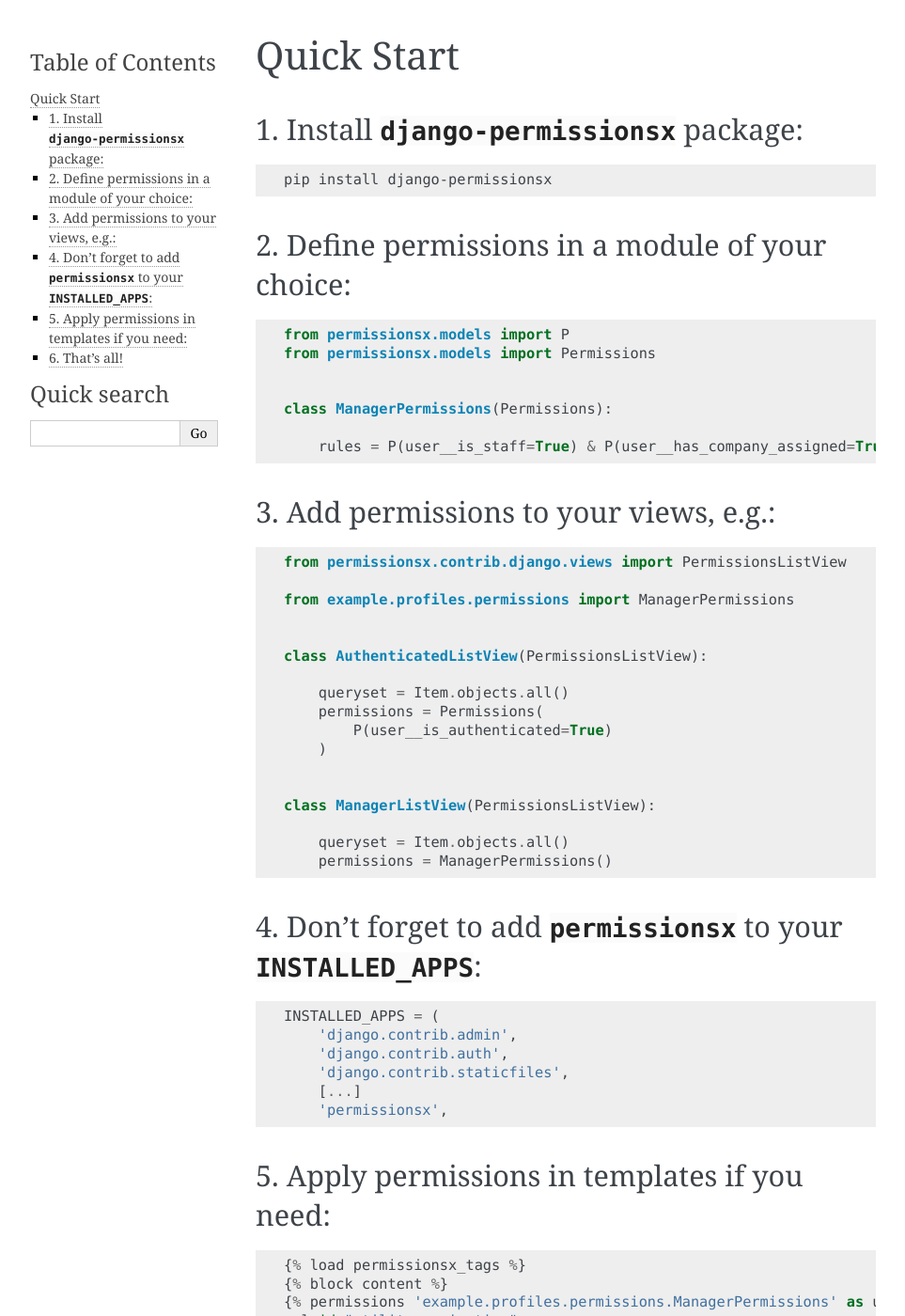
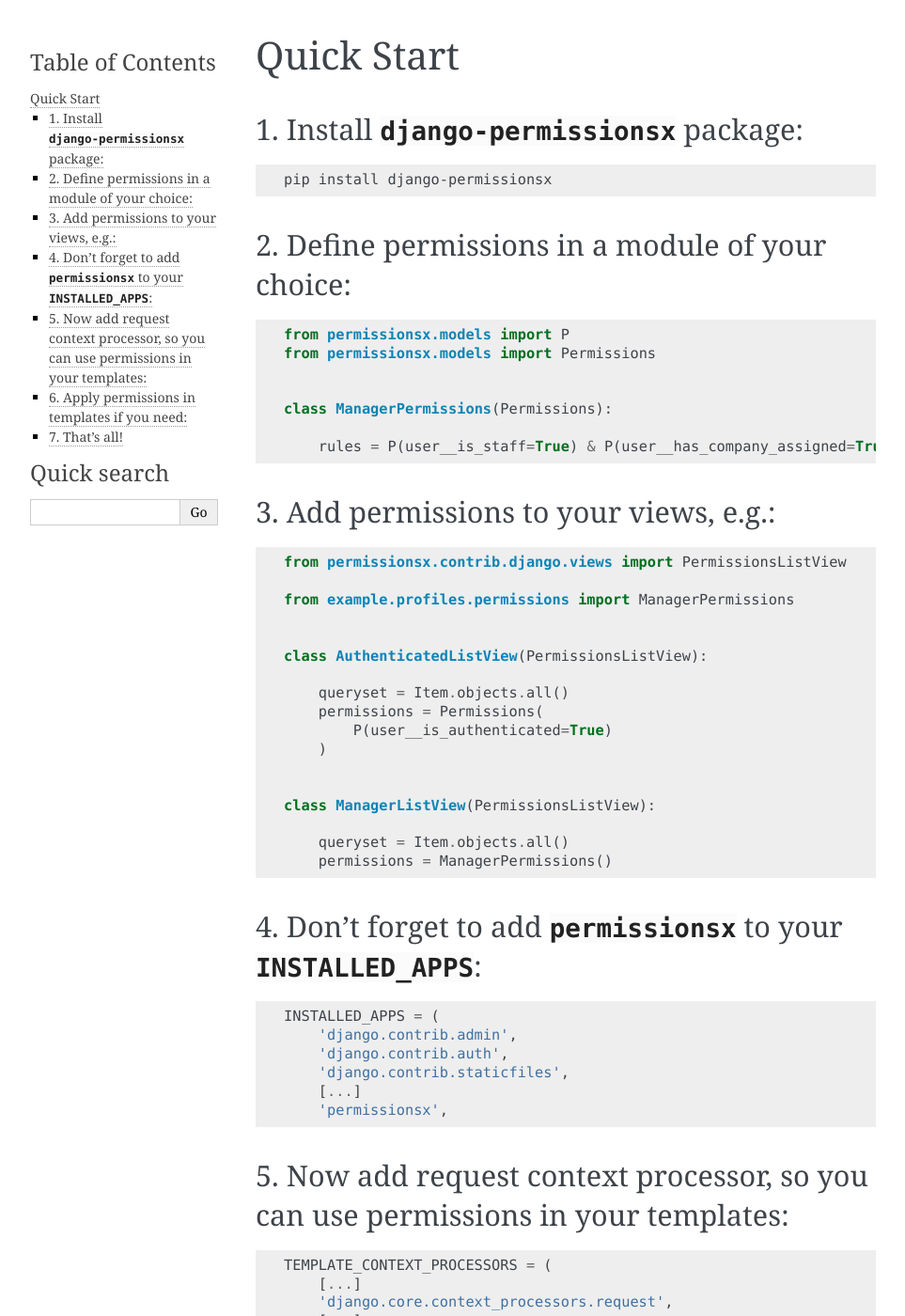
Before and after one commit to antoniotaranto/django-permissionsx, a Sphinx documentation site: the page built from docs/quick_start.rst, in a window 1280 px wide and 1400 px high. Shown: the whole window at 94% size, without its empty margins (148-1111 px from the left). Built offline with Sphinx 7.4.7, drawn with Linux system fonts in a browser that asks for light colours; some of the changed text lies outside the part shown.

Commit message:
Updated documentation (context processor required for template permissions)

```diff
--- a/docs/quick_start.rst
+++ b/docs/quick_start.rst
@@ -60,7 +60,18 @@
             [...]
             'permissionsx',
 
-5. Apply permissions in templates if you need:
+5. Now add request context processor, so you can use permissions in your templates:
+-----------------------------------------------------------------------------------
+
+.. code-block:: python
+
+        TEMPLATE_CONTEXT_PROCESSORS = (
+            [...]
+            'django.core.context_processors.request',
+            [...]
+        )
+
+6. Apply permissions in templates if you need:
 ----------------------------------------------
 
 .. code-block:: python
@@ -76,7 +87,7 @@
         {% endblock content %}
 
 
-6. That's all!
+7. That's all!
 --------------
 
 User will be redirected to :attr:`LOGIN_URL` by default, if:
```
Also changed, not shown: README.md (+10 -2 lines).
